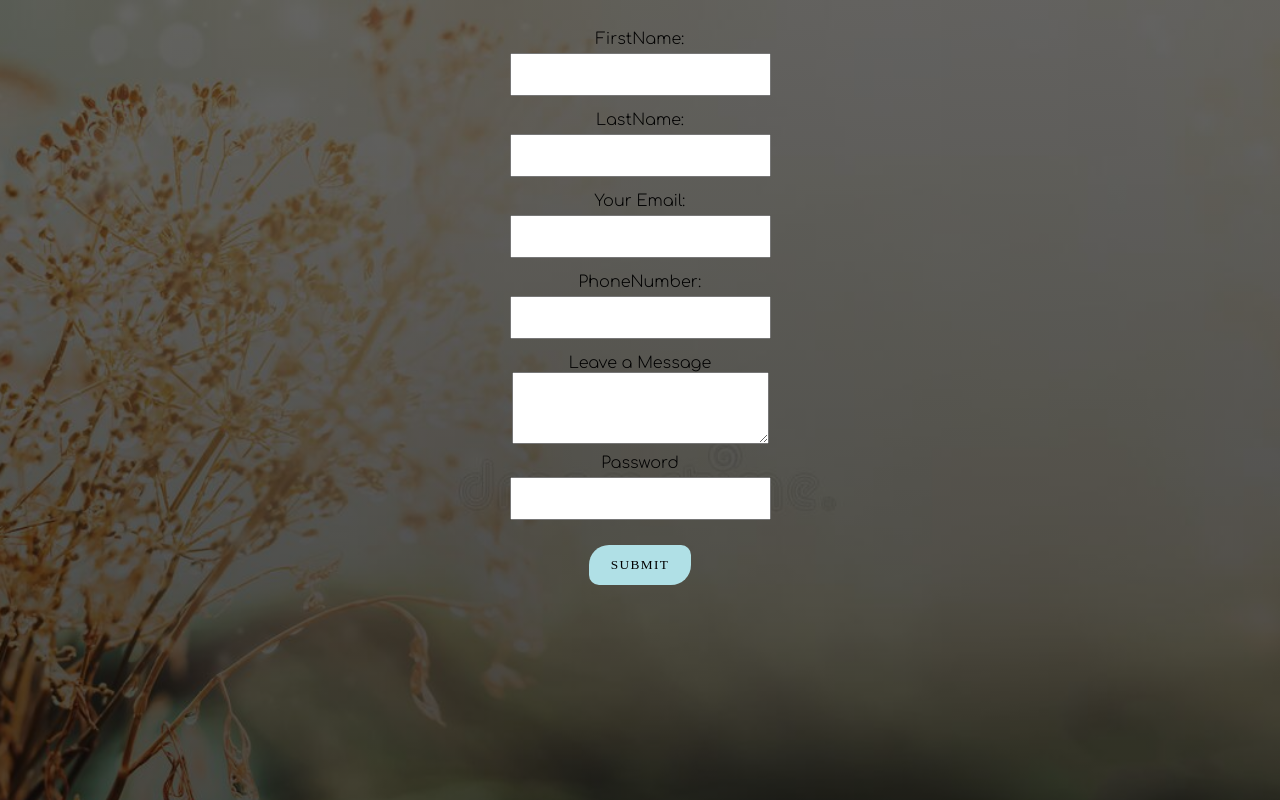
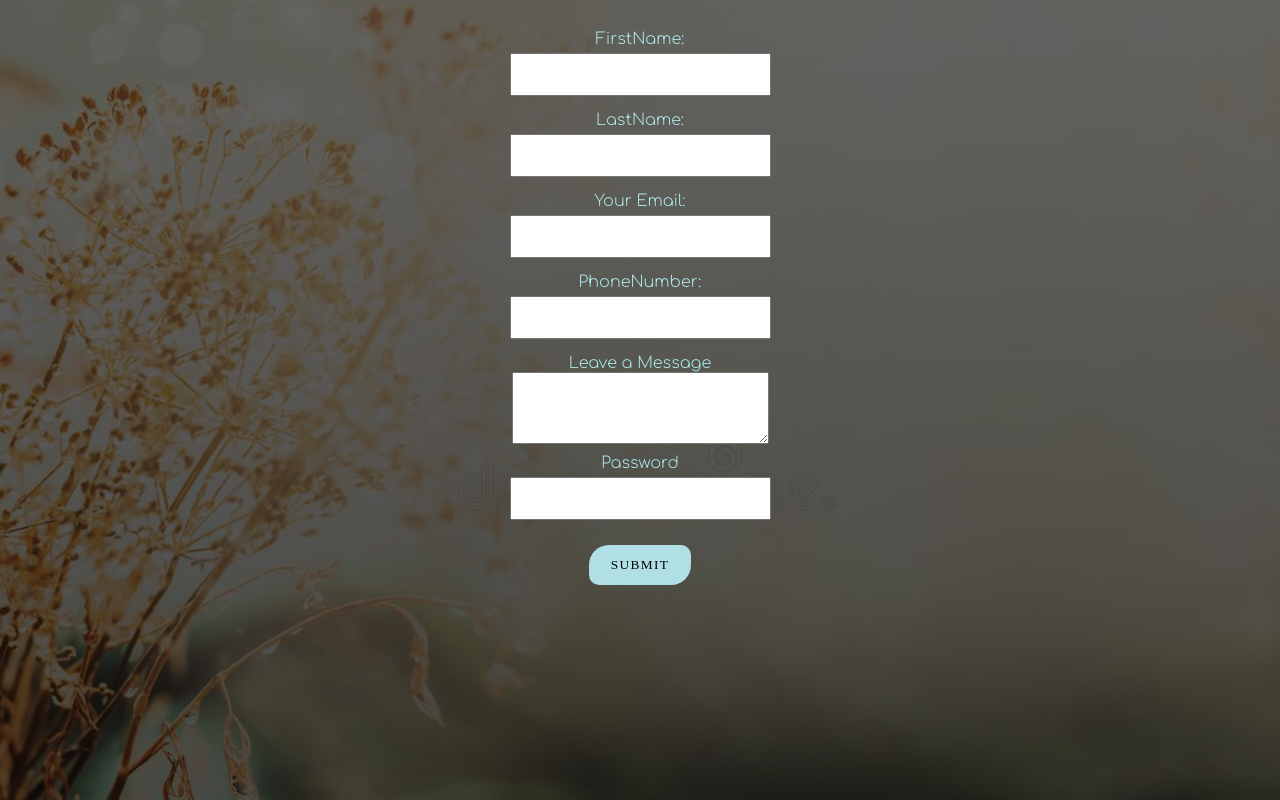
Before and after one commit to NjeriMuchiri/form-app, a React (Create React App) app: page / in a window 1280 px wide. Shown: the top 800 px of the page. Built offline with nearby package versions, Linux system fonts and the light colour scheme; a web font is replaced by a local one.

Commit message:
Adding the server side

```diff
--- a/src/components/FormApp.js
+++ b/src/components/FormApp.js
@@ -23,6 +23,9 @@ const Form = styled.form `
    font-family:'Comfortaa', cursive ;
    padding-top:30px ;
 
+`;
+const Label = styled.label `
+   color:#afeeee;
 `;
 const Input = styled.input `
     padding:12px 40px;
@@ -73,41 +76,41 @@ const handleSubmit = (e) =>{
   return (
     <Wrapper>
         <Form>
-          <label htmlFor="fname">FirstName:</label>
+          <Label htmlFor="fname">FirstName:</Label>
           <Input
           type="text"
           name="fname"
           onChange={handleChange}
           required
           />
-          <label htmlFor="lname">LastName:</label>
+          <Label htmlFor="lname">LastName:</Label>
           <Input
           type="text"
           name="lname"
           onChange={handleChange}
           required
           />
-          <label htmlFor="email">Your Email:</label>
+          <Label htmlFor="email">Your Email:</Label>
           <Input
            type="email"
            name="email"
            onChange={handleChange}
            required
            />
-          <label htmlFor="phonenumber">PhoneNumber:</label>
+          <Label htmlFor="phonenumber">PhoneNumber:</Label>
           <Input
           type="text"
           name="phoneNumber"
           onChange={handleChange}
           required
           />
-          <label htmlFor="message">Leave a Message</label>
+          <Label htmlFor="message">Leave a Message</Label>
           <Textarea
            name="message"
            onChange={handleChange}
            required
          />
-        <label htmlFor="password">Password</label>
+        <Label htmlFor="password">Password</Label>
         <Input
         type="password"
         name="password"
```
Also changed, not shown: 2 other files (tests, documents, lock files or other folders).
